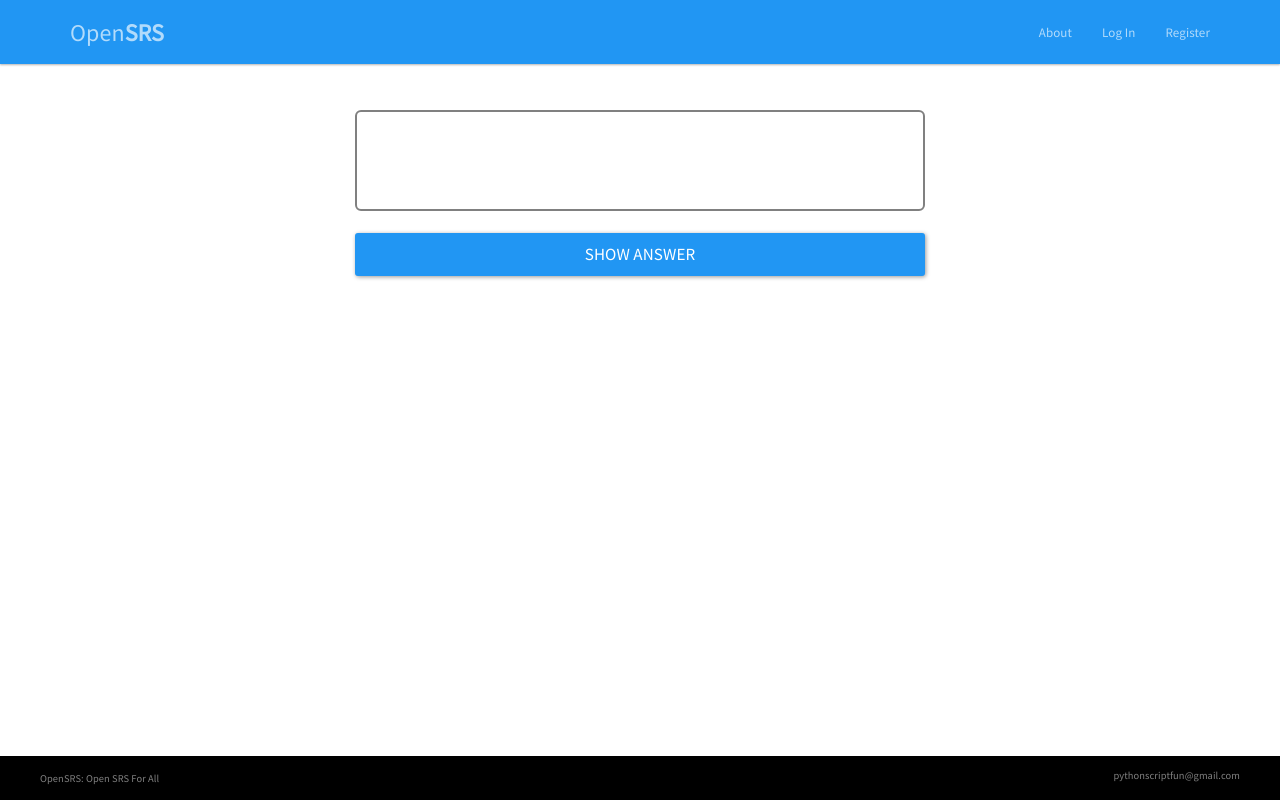
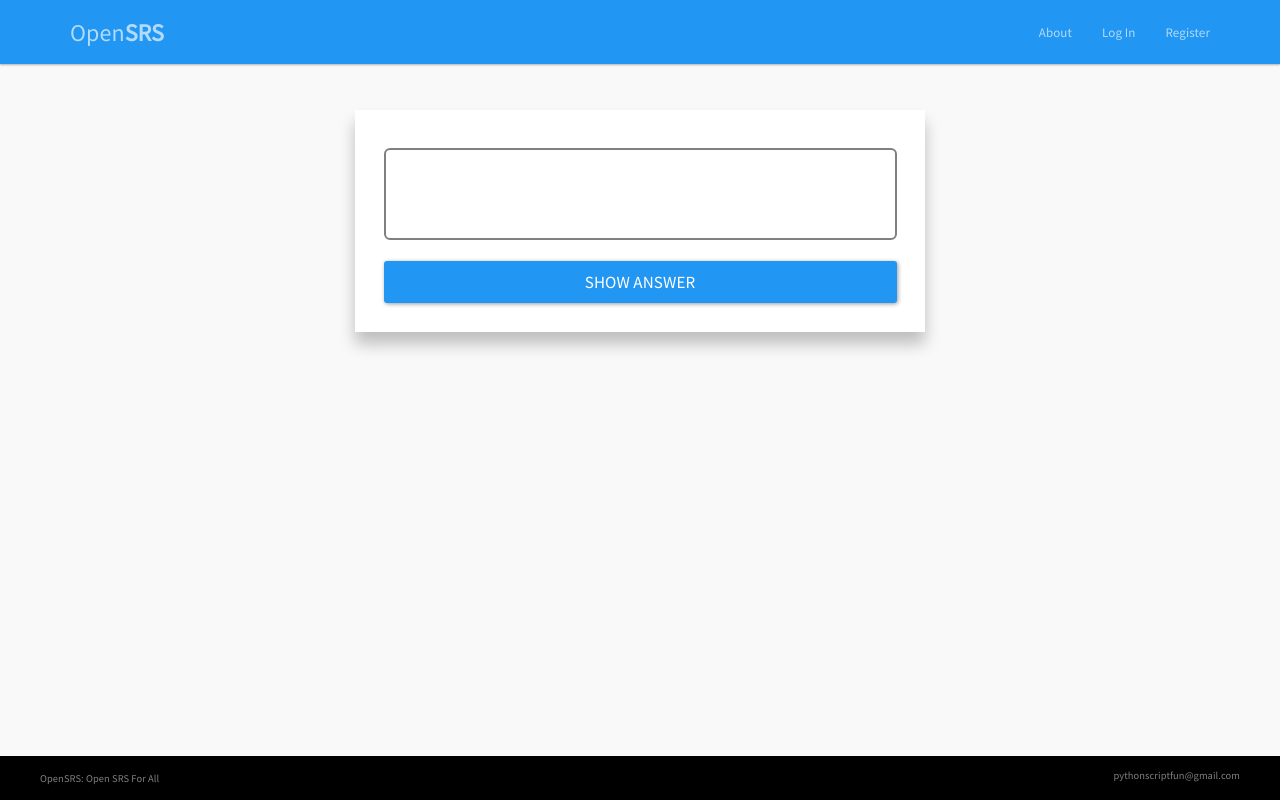
Before and after one commit to introbig/srs, a Django app: template cards/templates/cards/card_review_template.html in a window 1280 px wide. Run offline with Django 3.2, Linux system fonts and the light colour scheme; the template is opened without the code that fills it, so the values that code supplies are empty; some libraries are stand-ins or nearby versions.

Commit message:
study card looks good

```diff
--- a/cards/static/cards/styles.css
+++ b/cards/static/cards/styles.css
@@ -3,6 +3,7 @@ html, body {
   height:100%;
   margin:0;
   padding:0;
+  background-color: #f9f9f9;
 }
 
 #container {
@@ -18,3 +19,9 @@ html, body {
    background:black;
    padding:10px 40px;
 }
+
+.card {
+  padding: 3% 5% 5% 5%;
+  background-color: #fff;
+  box-shadow: 0 12px 15px 0 rgba(0, 0, 0, 0.24);
+}
--- a/cards/templates/cards/card_review_template.html
+++ b/cards/templates/cards/card_review_template.html
@@ -39,9 +39,11 @@
 {% endblock %}
 {% block content %}
 <div class="container" id="center-content" style="">
+
     <div id="deckName">
     <h3 class="text-left">{{card.deck}}</h3>
     </div>
+      <div class="card">
     <section class="question-card break-words">
       <p class="set-text">{% load replace_tag %}
         {{ card.question|replace|safe }}
@@ -55,7 +57,6 @@
         {{ card.answer|replace|safe }}
       </p>
     </section>
-
     <p class="text-center hide-it" id="how-well">How easily did you recall this answer?</p>
     <section id="fixed-bottom">
       <div class="btn-group hide-it" id="recall-rank">
@@ -66,6 +67,7 @@
         <a href="{% url 'rank_update' deck_id=card.deck.id card_id=card.id rank='5' %}" class="btn btn-primary btn-lg" style="width:20%;">5</a>
       </div>
     </section>
+  </div>
 </div>
 
 
--- a/cards/templates/cards/card_template.html
+++ b/cards/templates/cards/card_template.html
@@ -9,9 +9,9 @@
 .question-card {
 	margin:4% auto 4%;
 	padding:7%;
-    width:100%;
-    border-radius: 20px;
-    border: 2px solid grey;
+  width:100%;
+  border-radius: 20px;
+  border: 2px solid grey;
 }
 
 .set-text {
```
Also changed, not shown: db.sqlite3. Lines whose indentation alone changed are shown as unchanged.
